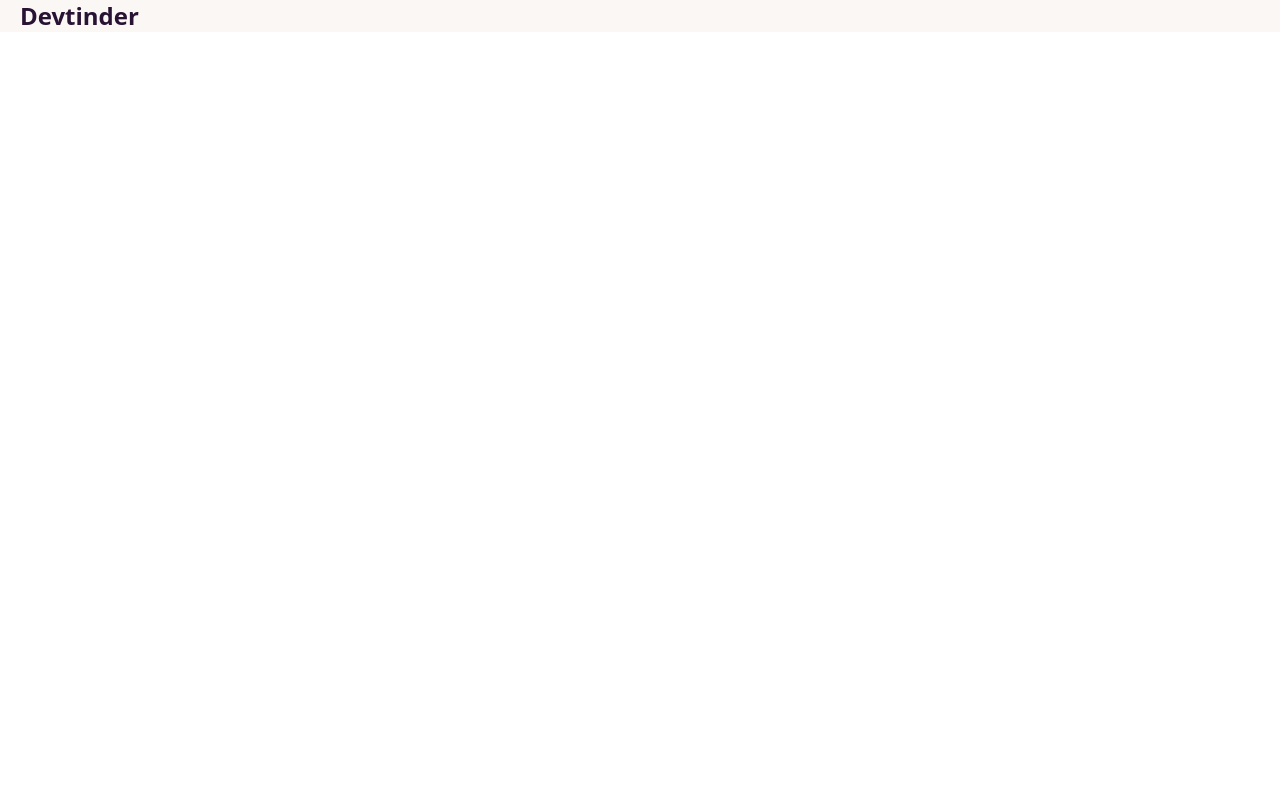
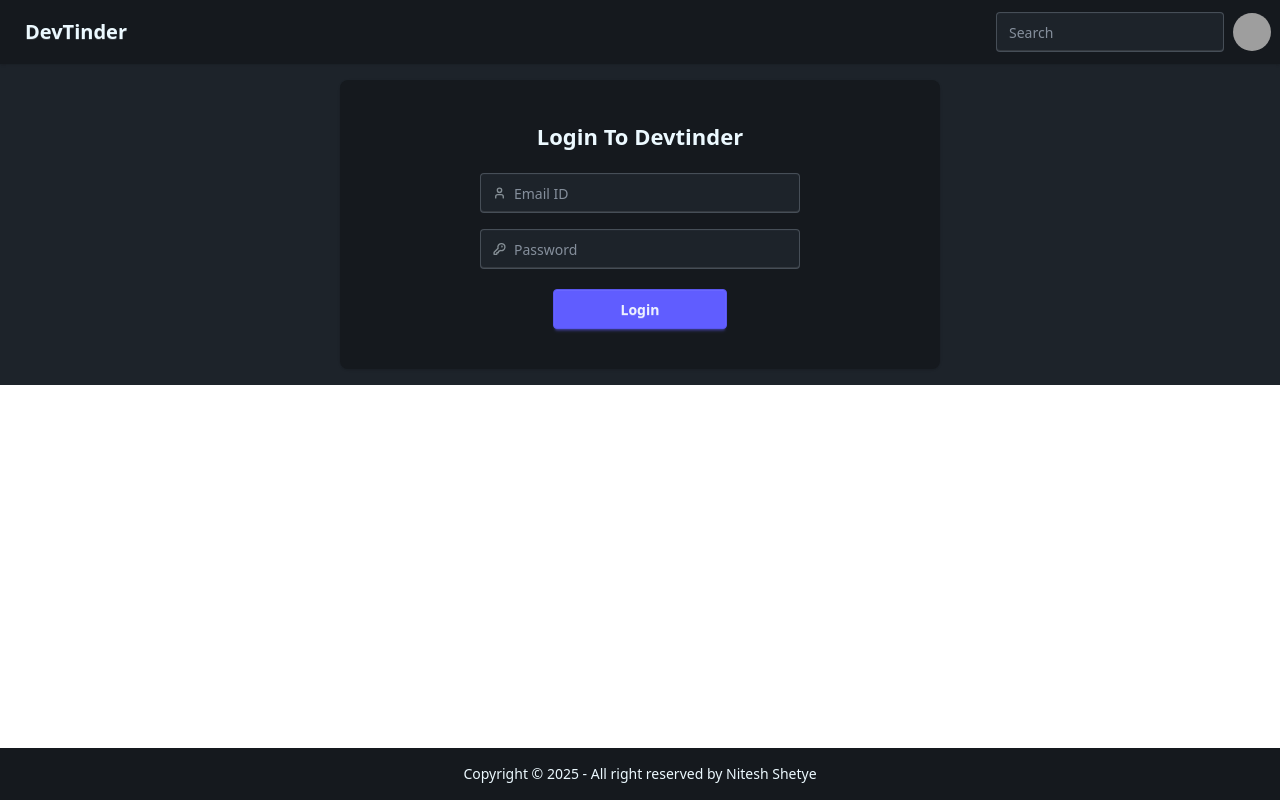
Before and after one commit to niteshshetye/devtinder-frontend, a React (Vite) app: page /login in a window 1280 px wide. Built offline with nearby package versions, Linux system fonts and the light colour scheme; grey boxes are pictures that could not be loaded.

Commit message:
basic pages setup and login ui done

```diff
--- a/index.html
+++ b/index.html
@@ -7,7 +7,7 @@
     <title>Vite + React</title>
   </head>
   <body>
-    <div data-theme="cupcake" id="root"></div>
+    <div data-theme="dark" id="root"></div>
     <script type="module" src="/src/main.jsx"></script>
   </body>
 </html>
--- a/package.json
+++ b/package.json
@@ -11,9 +11,11 @@
   },
   "dependencies": {
     "@tailwindcss/vite": "^4.1.11",
+    "axios": "^1.11.0",
     "daisyui": "^5.0.47",
     "react": "^19.1.0",
     "react-dom": "^19.1.0",
+    "react-router-dom": "^7.7.1",
     "tailwindcss": "^4.1.11"
   },
   "devDependencies": {
--- a/src/App.jsx
+++ b/src/App.jsx
@@ -1,8 +1,25 @@
+import { BrowserRouter, Route, Routes } from "react-router-dom";
+
+import FeedPage from "./pages/Feed";
+import LoginPage from "./pages/Login";
+import ProfilePage from "./pages/Profile";
+import NotFoundPage from "./pages/NotFound";
+
+import AppLayout from "./Layouts/AppLayout";
+
 function App() {
   return (
-    <div>
-      <h1 className="px-5 font-bold text-2xl">Devtinder</h1>
-    </div>
+    <BrowserRouter>
+      <Routes>
+        <Route path="/" element={<AppLayout />}>
+          <Route path="/login" element={<LoginPage />} />
+          <Route path="/profile" element={<ProfilePage />} />
+          <Route path="/feed" element={<FeedPage />} />
+          {/* Add more routes as needed */}
+          <Route path="*" element={<NotFoundPage />} />
+        </Route>
+      </Routes>
+    </BrowserRouter>
   );
 }
 
--- /dev/null
+++ b/src/Layouts/AppLayout.jsx
@@ -0,0 +1,18 @@
+import { Outlet } from "react-router-dom";
+
+import Footer from "../components/Footer";
+import Navbar from "../components/Navbar";
+
+const AppLayout = () => {
+  return (
+    <>
+      <Navbar />
+      <div className="p-4 w-full">
+        <Outlet />
+      </div>
+      <Footer />
+    </>
+  );
+};
+
+export default AppLayout;
--- /dev/null
+++ b/src/assets/PasswordIcon.jsx
@@ -0,0 +1,24 @@
+import React from "react";
+
+const PasswordIcon = () => {
+  return (
+    <svg
+      className="h-[1em] opacity-50"
+      xmlns="http://www.w3.org/2000/svg"
+      viewBox="0 0 24 24"
+    >
+      <g
+        strokeLinejoin="round"
+        strokeLinecap="round"
+        strokeWidth="2.5"
+        fill="none"
+        stroke="currentColor"
+      >
+        <path d="M2.586 17.414A2 2 0 0 0 2 18.828V21a1 1 0 0 0 1 1h3a1 1 0 0 0 1-1v-1a1 1 0 0 1 1-1h1a1 1 0 0 0 1-1v-1a1 1 0 0 1 1-1h.172a2 2 0 0 0 1.414-.586l.814-.814a6.5 6.5 0 1 0-4-4z"></path>
+        <circle cx="16.5" cy="7.5" r=".5" fill="currentColor"></circle>
+      </g>
+    </svg>
+  );
+};
+
+export default PasswordIcon;
--- /dev/null
+++ b/src/assets/Username.jsx
@@ -0,0 +1,22 @@
+const UserNameIcon = () => {
+  return (
+    <svg
+      className="h-[1em] opacity-50"
+      xmlns="http://www.w3.org/2000/svg"
+      viewBox="0 0 24 24"
+    >
+      <g
+        strokeLinejoin="round"
+        strokeLinecap="round"
+        strokeWidth="2.5"
+        fill="none"
+        stroke="currentColor"
+      >
+        <path d="M19 21v-2a4 4 0 0 0-4-4H9a4 4 0 0 0-4 4v2"></path>
+        <circle cx="12" cy="7" r="4"></circle>
+      </g>
+    </svg>
+  );
+};
+
+export default UserNameIcon;
--- /dev/null
+++ b/src/components/Footer.jsx
@@ -0,0 +1,14 @@
+const Footer = () => {
+  return (
+    <footer className="footer sm:footer-horizontal footer-center bg-base-300 text-base-content p-4 fixed bottom-0">
+      <aside>
+        <p>
+          Copyright © {new Date().getFullYear()} - All right reserved by Nitesh
+          Shetye
+        </p>
+      </aside>
+    </footer>
+  );
+};
+
+export default Footer;
--- /dev/null
+++ b/src/components/Navbar.jsx
@@ -0,0 +1,51 @@
+import React from "react";
+
+const Navbar = () => {
+  return (
+    <div className="navbar bg-base-300 shadow-sm sticky top-0">
+      <div className="flex-1">
+        <a className="btn btn-ghost text-xl">DevTinder</a>
+      </div>
+      <div className="flex gap-2">
+        <input
+          type="text"
+          placeholder="Search"
+          className="input input-bordered w-24 md:w-auto"
+        />
+        <div className="dropdown dropdown-end">
+          <div
+            tabIndex={0}
+            role="button"
+            className="btn btn-ghost btn-circle avatar"
+          >
+            <div className="w-10 rounded-full">
+              <img
+                alt="Tailwind CSS Navbar component"
+                src="https://img.daisyui.com/images/stock/photo-1534528741775-53994a69daeb.webp"
+              />
+            </div>
+          </div>
+          <ul
+            tabIndex={0}
+            className="menu menu-sm dropdown-content bg-base-100 rounded-box z-1 mt-3 w-52 p-2 shadow"
+          >
+            <li>
+              <a className="justify-between">
+                Profile
+                <span className="badge">New</span>
+              </a>
+            </li>
+            <li>
+              <a>Settings</a>
+            </li>
+            <li>
+              <a>Logout</a>
+            </li>
+          </ul>
+        </div>
+      </div>
+    </div>
+  );
+};
+
+export default Navbar;
--- /dev/null
+++ b/src/pages/Feed/index.jsx
@@ -0,0 +1,7 @@
+import React from "react";
+
+const FeedPage = () => {
+  return <div>FeedPage</div>;
+};
+
+export default FeedPage;
--- /dev/null
+++ b/src/pages/Login/index.jsx
@@ -0,0 +1,76 @@
+import { useState } from "react";
+import PasswordIcon from "../../assets/PasswordIcon";
+import UserNameIcon from "../../assets/Username";
+
+const LoginPage = () => {
+  const [emailId, setEmailId] = useState("");
+  const [password, setPassword] = useState("");
+
+  const handleChange = (e) => {
+    const { name, value } = e.target;
+
+    switch (name) {
+      case "emailId":
+        setEmailId(value);
+        break;
+      case "password":
+        setPassword(value);
+        break;
+      default:
+        break;
+    }
+  };
+
+  const handleSubmit = (e) => {
+    e.preventDefault();
+    // Handle login logic here
+  };
+
+  return (
+    <div className="flex justify-center items-center h-full">
+      <div className="card w-150 bg-base-300 card-xl shadow-sm">
+        <form
+          onSubmit={handleSubmit}
+          className="card-body flex flex-col items-center gap-5"
+        >
+          <h2 className="card-title">Login To Devtinder</h2>
+          <div className="flex flex-col items-center gap-4 w-full">
+            <label className="input validator">
+              <UserNameIcon />
+              <input
+                type="text"
+                required
+                name="emailId"
+                placeholder="Email ID"
+                pattern="[A-Za-z][A-Za-z0-9\-]*"
+                minlength="3"
+                maxlength="30"
+                value={emailId}
+                onChange={handleChange}
+              />
+            </label>
+            <label className="input validator">
+              <PasswordIcon />
+              <input
+                type="password"
+                required
+                name="password"
+                placeholder="Password"
+                minlength="8"
+                value={password}
+                onChange={handleChange}
+              />
+            </label>
+          </div>
+          <div className="justify-center card-actions w-full">
+            <button type="submit" className="btn btn-primary w-1/3">
+              Login
+            </button>
+          </div>
+        </form>
+      </div>
+    </div>
+  );
+};
+
+export default LoginPage;
--- /dev/null
+++ b/src/pages/NotFound/index.jsx
@@ -0,0 +1,7 @@
+import React from "react";
+
+const NotFoundPage = () => {
+  return <div>NotFoundPage</div>;
+};
+
+export default NotFoundPage;
--- /dev/null
+++ b/src/pages/Profile/index.jsx
@@ -0,0 +1,5 @@
+const ProfilePage = () => {
+  return <div>ProfilePage</div>;
+};
+
+export default ProfilePage;
```
Also changed, not shown: 1 other file (tests, documents, lock files or other folders).
